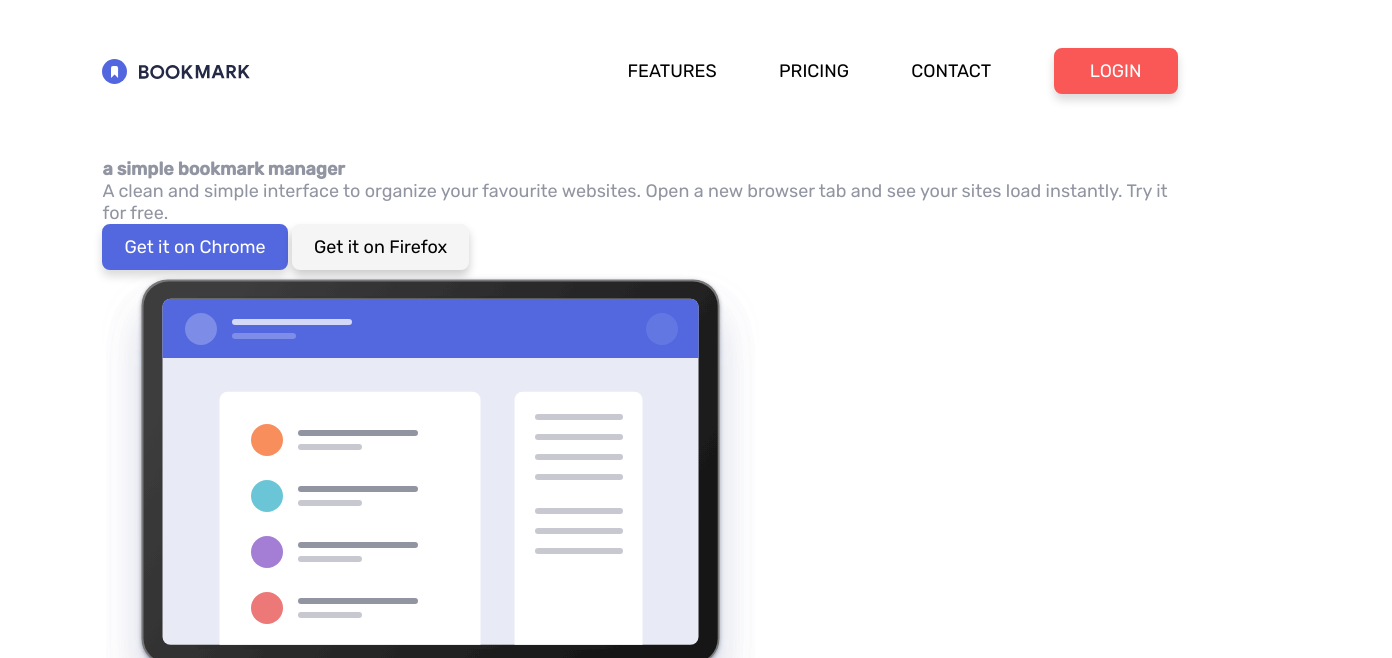
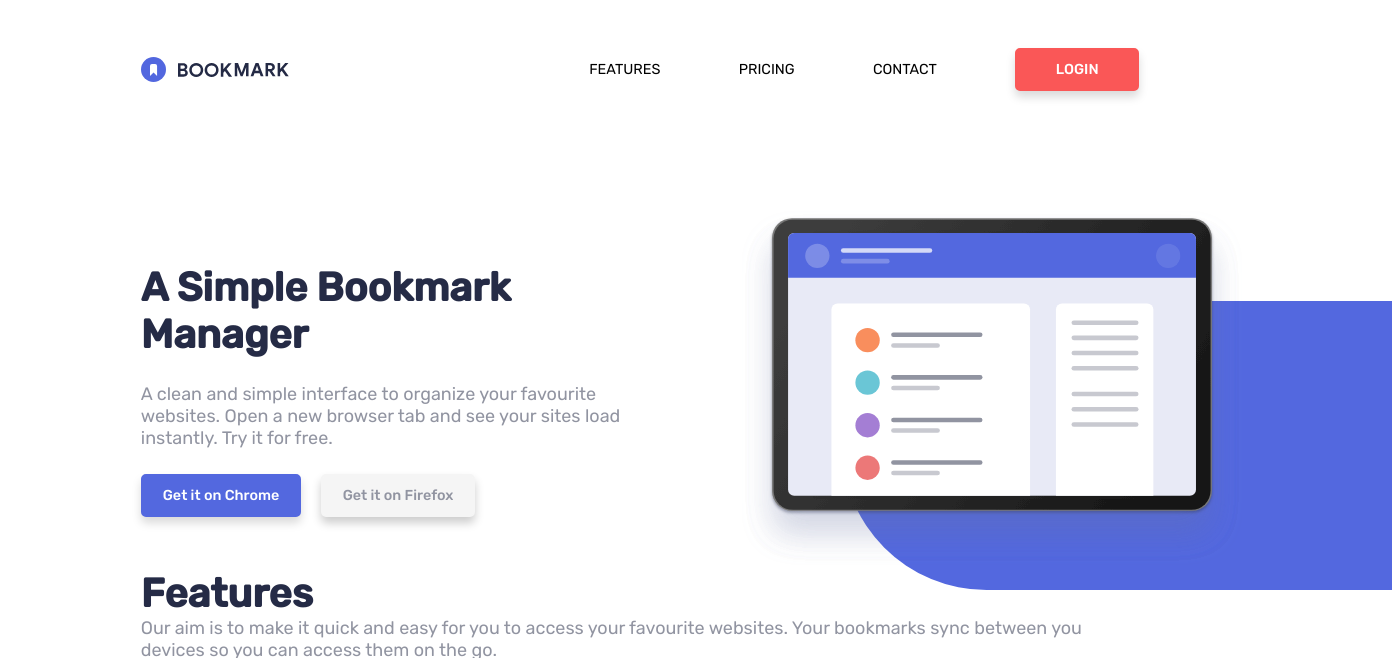
Before and after one commit to LucasGomestl/challange-bookmark, a website: page index.html in a window 1280 px wide. Shown: the top 658 px of the page, 1392 px wide, since content can reach past the window. Drawn offline with Linux system fonts and the light colour scheme.

Commit message:
Finish page intro

```diff
--- a/index.html
+++ b/index.html
@@ -55,10 +55,15 @@
                     A clean and simple interface to organize your favourite websites.
                     Open a new browser tab and see your sites load instantly. Try it for free.
                 </p>
-                <a href="#" class="btn">Get it on Chrome</a>
-                <a href="#" class="btn -neutral">Get it on Firefox</a>
+                <div class="buttons-container">
+                    <a href="#" class="btn">Get it on Chrome</a>
+                    <a href="#" class="btn -neutral">Get it on Firefox</a>
+                </div>
             </div>
-            <img src="img/illustration-hero.svg" alt="">
+            <div class='hero-container'>
+                <img src="img/illustration-hero.svg" class="hero" alt="illustration">
+            </div>
+
         </section>
         <!-- /PAGE-INTRO -->
 
@@ -76,7 +81,9 @@
                     <li><a href="#">Easy Sharing</a></li>
                 </ul>
             </nav>
-            <img src="img/illustration-hero.svg" alt="" class="img">
+            <div class="hero-container">
+                <img src="img/illustration-hero.svg" alt="" class="hero">
+            </div>
             <div class="features-text">
                 <h3 class="title">Bookmark in one click</h3>
                 <p class="text">
--- a/sass/_elements.sass
+++ b/sass/_elements.sass
@@ -1,10 +1,11 @@
 body
+    overflow-x: hidden
     color: $primary-neutral
     font:
         family: $body-font
         size: 18px
     >*
-        padding: 0 8vw
+        padding: 0 11vw
 
 img
     max-width: 100%
--- a/sass/_objects.sass
+++ b/sass/_objects.sass
@@ -2,15 +2,18 @@
     display: inline-block
     min-width: 80px
     text-align: center
-    border: 2.5px solid $primary
-    border-radius: 8px
+    border: 2px solid $primary
+    border-radius: 5px
     box-shadow: 0px 6px 10px 0px rgba(0,0,0,0.15)
-    padding: 10px 20px
+    padding: 11px 20px
     color: white
     background-color: $primary
+    font:
+        size: 0.9rem
+        weight: $medium
     transition: background-color .2s
     &:hover
-        border: 2.5px solid $primary
+        border: 2px solid $primary
         color: $primary
         background-color: white
 
@@ -23,6 +26,7 @@
         repeat: no-repeat
         width: 100%
 
-.logo-anchor
-    height: 25px
-    width: min-content
+.title
+    color: $secondary-neutral
+    text-transform: capitalize
+    font-size: $big-size
--- a/sass/_settings.sass
+++ b/sass/_settings.sass
@@ -7,6 +7,11 @@ $secondary-neutral: hsl(229, 31%, 21%)
 //Font family
 $body-font: 'Rubik', sans-serif
 
+//Font Size
+$bigger-size: 3rem
+$big-size: 2.5rem
+$medium-size: 2rem
+
 //Font weight
 $regular: 400
 $medium: 500
--- a/sass/_trumps.sass
+++ b/sass/_trumps.sass
@@ -1,21 +1,20 @@
 .-secondary
-    border: 2.5px solid $secondary
+    border: 2px solid $secondary
     background-color: $secondary
     &:hover
-        border: 2.5px solid $secondary
+        border: 2px solid $secondary
         color: $secondary
         background-color: white
 
 .-neutral
-    border: 2.5px solid hsl(0,0,96)
+    border: 2px solid hsl(0,0,96)
     box-shadow: 0px 6px 10px 0px rgba(0,0,0,0.20)
-    color: black
+    color: $primary-neutral
     background-color: hsl(0,0,96)
     &:hover
-        border: 2.5px solid $primary-neutral
+        border: 2px solid $primary-neutral
         background-color: white
-        color: black
-
+        color: $primary-neutral
 
 .-open
         background-image: url("../img/icon-close.svg")
@@ -24,7 +23,6 @@
         fill: white
     .flag
         fill: rgba(37,43,70, 0.9)
+
 .-margin
-    margin-top: 17vh
-//.-active
-    //transform: translateY(0%) !important
+    margin-top: 25vh
--- a/sass/components/_components.sass
+++ b/sass/components/_components.sass
@@ -1,9 +1,11 @@
 .page-header
     padding-top: 6vh
-    margin-bottom: 8vh
+    margin-bottom: 15vh
     text-transform: uppercase
-    @media (max-width: 930px)
-        font-size: 0.85rem
+
+.logo-anchor
+    height: 25px
+    width: min-content
 
 .header-nav
     display: flex
@@ -16,6 +18,56 @@
     align-items: center
     flex-basis: 550px
     margin-left: 80px
+    font-size: 0.9rem
 
 .social-links
     display: none
+
+.page-intro
+    display: grid
+    grid-template-columns: 1fr 1fr
+    align-items: center
+    @media (max-width: 1100px)
+        grid-template-columns: 1fr
+        text-align: center
+        justify-items: center
+        >.hero-container
+            order: 0
+            margin: 20px 0px
+        >.intro-text
+            order: 1
+            margin: 80px 0px
+
+
+
+
+.intro-text
+    display: grid
+    grid-gap: 25px
+    max-width: 600px
+    >.title
+        font-size: $bigger-size
+    @media (max-width: 1420px)
+        >.title
+            font-size: $big-size
+
+.buttons-container
+    .btn.-neutral
+        margin-left: 15px
+
+.hero-container
+    margin-left: 8vw
+    width: 100%
+    position: relative
+    z-index: -1
+    &::after
+        content: "";
+        position: absolute;
+        top: 25%;
+        bottom: -20px;
+        right: -150px;
+        left: 20%;
+        border-top-left-radius: 200px;
+        border-bottom-left-radius: 200px;
+        background-color: $primary
+        z-index: -1
```
Also changed, not shown: css/style.css.
